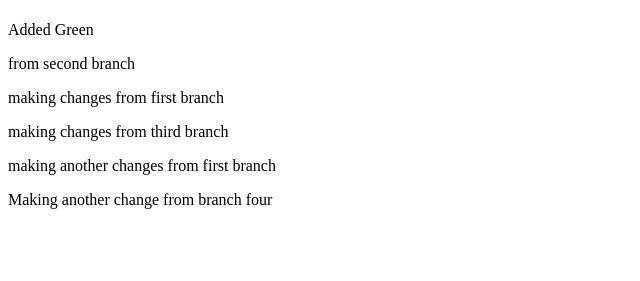
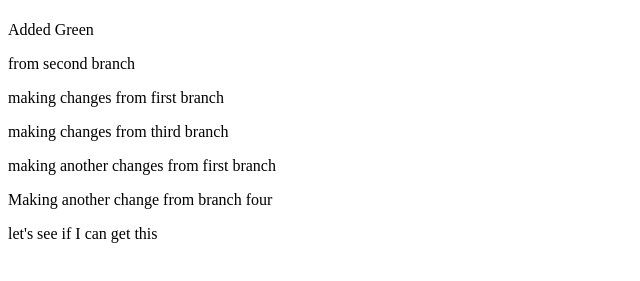
Before and after one commit to slledru/merge-pull-rebase, a plain HTML site: page index.html in a window 1280 px wide. Shown: the part 59-340 px from the top of the page, without its empty margins (0-640 px from the left). Drawn offline with Linux system fonts and the light colour scheme.

Commit message:
one more time

```diff
--- a/index.html
+++ b/index.html
@@ -14,6 +14,7 @@
   <p>making changes from third branch</p>
   <p>making another changes from first branch</p>
   <p>Making another change from branch four</p>
+  <p>let's see if I can get this</p>
 </body>
 
 </html>
```
